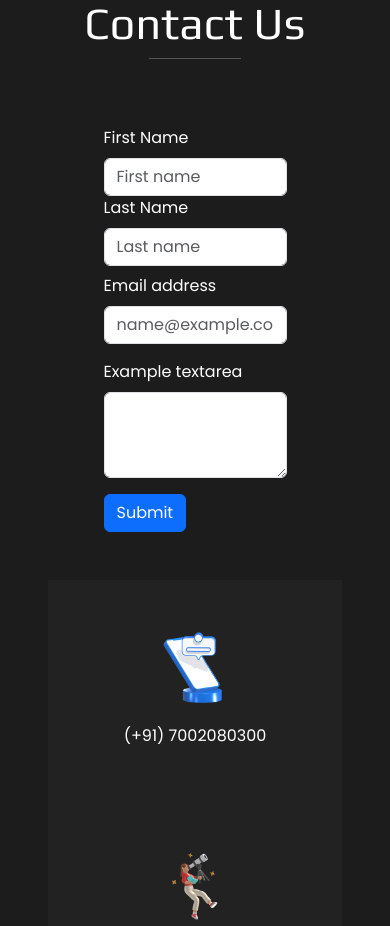
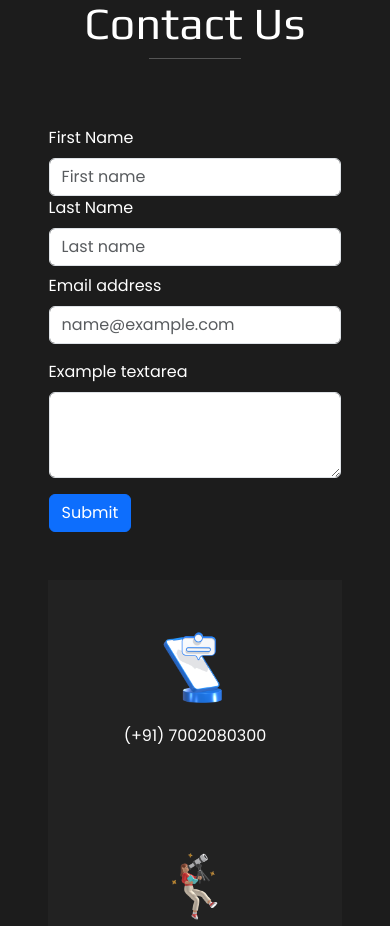
Before and after one commit to joypraksh/bootstrap_template, a plain HTML site: page index.html in a window 390 px wide. Shown: the part 9930-10856 px from the top of the page. Drawn offline with nearby package versions, Linux system fonts and the light colour scheme.

Commit message:
increase width of contact form

```diff
--- a/css/style.css
+++ b/css/style.css
@@ -306,4 +306,8 @@ li{
     .carousel-indicators{
         margin-bottom: 7rem;
     }
+
+    .contact-section .form-section{
+        width: 80%;
+    }
 }
```
